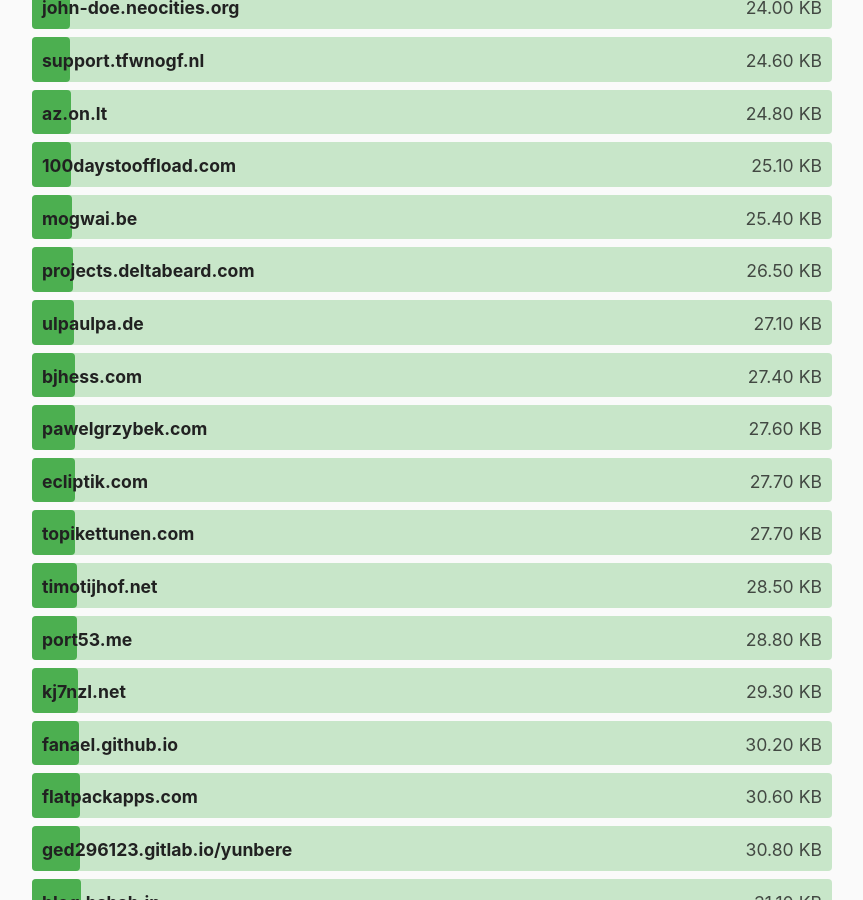
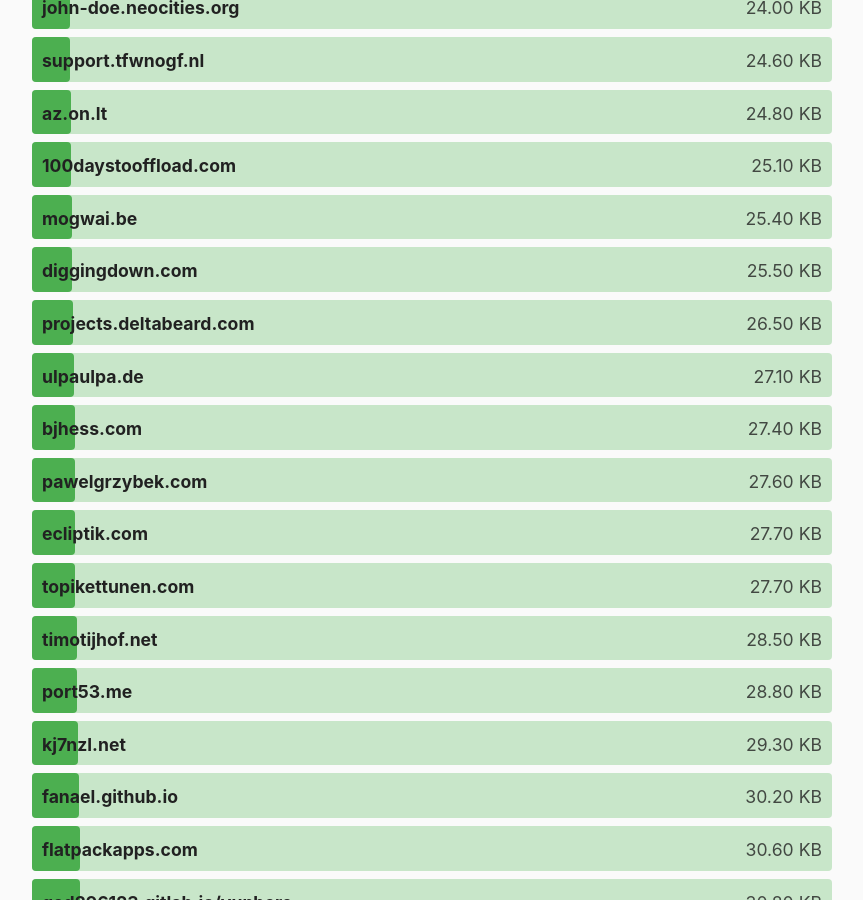
Before and after one commit to kevquirk/512kb.club, a Jekyll site: the page built from index.md, in a window 1280 px wide and 900 px high, scrolled down 7426 px. Shown: the whole window, without its empty margins (208-1071 px from the left). Built offline with Jekyll 4.4.1, drawn with Linux system fonts in a browser that asks for light colours.

Commit message:
Adding diggingdown.com

```diff
--- a/_data/sites.yml
+++ b/_data/sites.yml
@@ -508,6 +508,11 @@
   size: 13.9
   last_checked: 2021-12-09
 
+- domain: diggingdown.com
+  url: http://diggingdown.com/
+  size: 25.5
+  last_checked: 2022-02-03
+
 - domain: diicorp95.neonarod.com
   url: http://diicorp95.neonarod.com/
   size: 17.4
```
